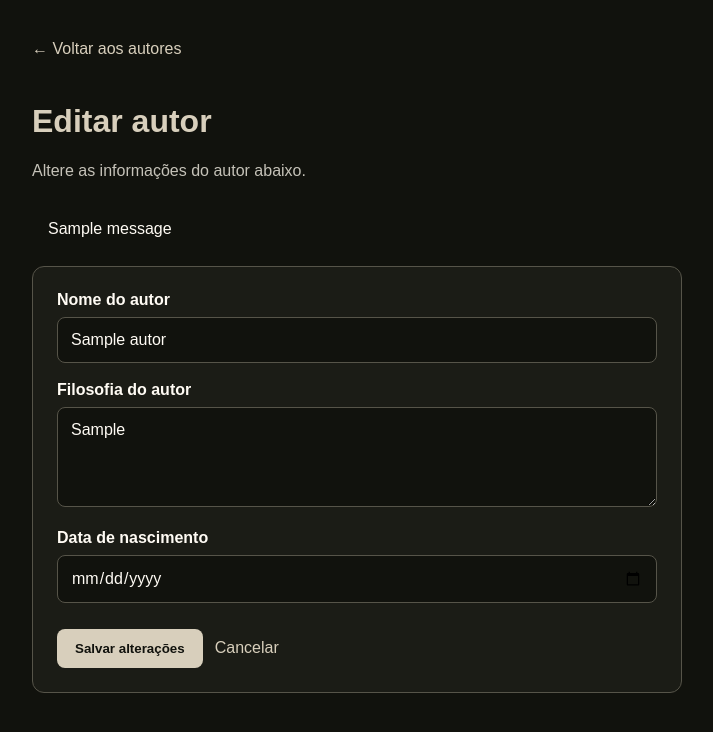
After one commit to guilhermegsd56-ui/Sistema-web-para-gerenciamento-de-livros-autores-alunos-e-empr-stimos., a Flask app: page /autores/editar/1 in a window 1280 px wide. The commit adds this page. Shown: the top 732 px of the page, without its empty margins (283-996 px from the left). Run offline with Flask 3, Linux system fonts and the light colour scheme; tables that the repository leaves empty or names only in its code hold one stand-in row (values such as "Sample post"); one stand-in notice (Sample message) is shown.

Commit message:
Adiciona edição e exclusão de autores

```diff
--- a/app.py
+++ b/app.py
@@ -489,5 +489,190 @@ def cadastrar_autor():
         conexao.close()
 
 
+# ==================================================
+# EDITAR AUTORES
+# ==================================================
+
+@app.route("/autores/editar/<int:id_autor>", methods=["GET", "POST"])
+def editar_autor(id_autor):
+    conexao = conectar()
+
+    if conexao is None:
+        return "Não foi possível conectar ao banco de dados.", 500
+
+    cursor = None
+
+    try:
+        cursor = conexao.cursor(dictionary=True)
+
+        cursor.execute(
+            """
+            SELECT ID_AUTOR, NOME, FILOSOFIA_DO_AUTOR,
+                   DATA_NASCIMENTO
+            FROM autor
+            WHERE ID_AUTOR = %s
+            """,
+            (id_autor,)
+        )
+
+        autor = cursor.fetchone()
+
+        if autor is None:
+            abort(404)
+
+        hoje = date.today().isoformat()
+
+        if request.method == "GET":
+            return render_template(
+                "editar_autor.html",
+                autor=autor,
+                hoje=hoje
+            )
+
+        nome = request.form.get("nome", "").strip()
+        filosofia = request.form.get("filosofia", "").strip()
+        data_nascimento = request.form.get(
+            "data_nascimento", ""
+        ).strip()
+
+        dados = {
+            "ID_AUTOR": id_autor,
+            "NOME": nome,
+            "FILOSOFIA_DO_AUTOR": filosofia,
+            "DATA_NASCIMENTO": data_nascimento
+        }
+
+        if not nome or not filosofia or not data_nascimento:
+            flash("Preencha todos os campos.", "erro")
+            return render_template(
+                "editar_autor.html",
+                autor=dados,
+                hoje=hoje
+            ), 400
+
+        if len(nome) > 45:
+            flash("O nome deve ter no máximo 45 caracteres.", "erro")
+            return render_template(
+                "editar_autor.html",
+                autor=dados,
+                hoje=hoje
+            ), 400
+
+        if len(filosofia) > 100:
+            flash(
+                "A filosofia do autor deve ter no máximo 100 caracteres.",
+                "erro"
+            )
+            return render_template(
+                "editar_autor.html",
+                autor=dados,
+                hoje=hoje
+            ), 400
+
+        try:
+            nascimento = date.fromisoformat(data_nascimento)
+
+            if nascimento > date.today():
+                flash(
+                    "A data de nascimento não pode ser futura.",
+                    "erro"
+                )
+                return render_template(
+                    "editar_autor.html",
+                    autor=dados,
+                    hoje=hoje
+                ), 400
+
+        except ValueError:
+            flash("Informe uma data válida.", "erro")
+            return render_template(
+                "editar_autor.html",
+                autor=dados,
+                hoje=hoje
+            ), 400
+
+        cursor.execute(
+            """
+            UPDATE autor
+            SET NOME = %s,
+                FILOSOFIA_DO_AUTOR = %s,
+                DATA_NASCIMENTO = %s
+            WHERE ID_AUTOR = %s
+            """,
+            (nome, filosofia, nascimento, id_autor)
+        )
+
+        conexao.commit()
+        flash("Autor atualizado com sucesso!", "sucesso")
+
+        return redirect(url_for("listar_autores"))
+
+    except Exception:
+        conexao.rollback()
+        app.logger.exception("Erro ao editar o autor.")
+        flash("Não foi possível atualizar o autor.", "erro")
+        return redirect(url_for("listar_autores"))
+
+    finally:
+        if cursor is not None:
+            cursor.close()
+        conexao.close()
+
+
+# ==================================================
+# EXCLUIR AUTORES
+# ==================================================
+
+@app.route("/autores/excluir/<int:id_autor>", methods=["POST"])
+def excluir_autor(id_autor):
+    conexao = conectar()
+
+    if conexao is None:
+        flash("Não foi possível conectar ao banco de dados.", "erro")
+        return redirect(url_for("listar_autores"))
+
+    cursor = None
+
+    try:
+        cursor = conexao.cursor()
+
+        cursor.execute(
+            "DELETE FROM autor WHERE ID_AUTOR = %s",
+            (id_autor,)
+        )
+
+        if cursor.rowcount == 0:
+            conexao.rollback()
+            flash("O autor não foi encontrado.", "erro")
+        else:
+            conexao.commit()
+            flash("Autor excluído com sucesso!", "sucesso")
+
+    except Error as erro:
+        conexao.rollback()
+        app.logger.exception("Erro ao excluir o autor.")
+
+        if getattr(erro, "errno", None) == 1451:
+            flash(
+                "Este autor possui registros vinculados e não pode "
+                "ser excluído enquanto esses vínculos existirem.",
+                "erro"
+            )
+        else:
+            flash("Não foi possível excluir o autor.", "erro")
+
+    except Exception:
+        conexao.rollback()
+        app.logger.exception("Erro inesperado ao excluir o autor.")
+        flash("Ocorreu um erro inesperado ao excluir o autor.", "erro")
+
+    finally:
+        if cursor is not None:
+            cursor.close()
+        conexao.close()
+
+    return redirect(url_for("listar_autores"))
+
+
 if __name__ == "__main__":
     app.run(port=5001, debug=True)
--- /dev/null
+++ b/templates/editar_autor.html
@@ -0,0 +1,184 @@
+
+<!DOCTYPE html>
+<html lang="pt-BR">
+<head>
+    <meta charset="UTF-8">
+    <meta name="viewport" content="width=device-width, initial-scale=1.0">
+    <title>Editar autor | Biblioteca Inteligente</title>
+
+    <style>
+        :root {
+            --fundo: #11120D;
+            --secundaria: #565449;
+            --detalhe: #D8CFBC;
+            --texto: #FFFBF4;
+        }
+
+        * {
+            box-sizing: border-box;
+        }
+
+        body {
+            margin: 0;
+            padding: 40px 20px;
+            background: var(--fundo);
+            color: var(--texto);
+            font-family: Arial, sans-serif;
+        }
+
+        main {
+            max-width: 650px;
+            margin: auto;
+        }
+
+        a {
+            color: var(--detalhe);
+            text-decoration: none;
+        }
+
+        .voltar {
+            display: inline-block;
+            margin-bottom: 24px;
+        }
+
+        h1 {
+            color: var(--detalhe);
+        }
+
+        .descricao {
+            color: #c5c2b8;
+            margin-bottom: 28px;
+        }
+
+        form {
+            display: grid;
+            gap: 18px;
+            padding: 24px;
+            border: 1px solid var(--secundaria);
+            border-radius: 12px;
+            background: #1b1c16;
+        }
+
+        label {
+            display: block;
+            margin-bottom: 8px;
+            font-weight: bold;
+        }
+
+        input,
+        textarea {
+            width: 100%;
+            padding: 13px;
+            border: 1px solid var(--secundaria);
+            border-radius: 8px;
+            background: var(--fundo);
+            color: var(--texto);
+            font: inherit;
+        }
+
+        textarea {
+            min-height: 100px;
+            resize: vertical;
+        }
+
+        .mensagem {
+            padding: 12px 16px;
+            border-radius: 8px;
+        }
+
+        .erro {
+            background: #492626;
+            color: #ffdddd;
+        }
+
+        .acoes {
+            display: flex;
+            flex-wrap: wrap;
+            gap: 12px;
+            align-items: center;
+            margin-top: 8px;
+        }
+
+        button {
+            padding: 12px 18px;
+            border: none;
+            border-radius: 8px;
+            background: var(--detalhe);
+            color: var(--fundo);
+            font-weight: bold;
+            cursor: pointer;
+        }
+
+        @media (max-width: 600px) {
+            body {
+                padding: 24px 14px;
+            }
+
+            form {
+                padding: 18px;
+            }
+        }
+    </style>
+</head>
+
+<body>
+<main>
+    <a class="voltar" href="{{ url_for('listar_autores') }}">
+        ← Voltar aos autores
+    </a>
+
+    <h1>Editar autor</h1>
+
+    <p class="descricao">
+        Altere as informações do autor abaixo.
+    </p>
+
+    {% with mensagens = get_flashed_messages(with_categories=true) %}
+        {% for categoria, mensagem in mensagens %}
+            <p class="mensagem {{ categoria }}">{{ mensagem }}</p>
+        {% endfor %}
+    {% endwith %}
+
+    <form method="POST">
+        <div>
+            <label for="nome">Nome do autor</label>
+            <input
+                type="text"
+                id="nome"
+                name="nome"
+                maxlength="45"
+                value="{{ autor.NOME }}"
+                required
+            >
+        </div>
+
+        <div>
+            <label for="filosofia">Filosofia do autor</label>
+            <textarea
+                id="filosofia"
+                name="filosofia"
+                maxlength="100"
+                required
+            >{{ autor.FILOSOFIA_DO_AUTOR }}</textarea>
+        </div>
+
+        <div>
+            <label for="data_nascimento">Data de nascimento</label>
+            <input
+                type="date"
+                id="data_nascimento"
+                name="data_nascimento"
+                max="{{ hoje }}"
+                value="{{ autor.DATA_NASCIMENTO.strftime('%Y-%m-%d') if autor.DATA_NASCIMENTO and autor.DATA_NASCIMENTO.strftime is defined else autor.DATA_NASCIMENTO }}"
+                required
+            >
+        </div>
+
+        <div class="acoes">
+            <button type="submit">Salvar alterações</button>
+            <a href="{{ url_for('listar_autores') }}">Cancelar</a>
+        </div>
+    </form>
+</main>
+</body>
+</html>
```
Also changed, not shown: templates/autores.html (+146 -22 lines).
